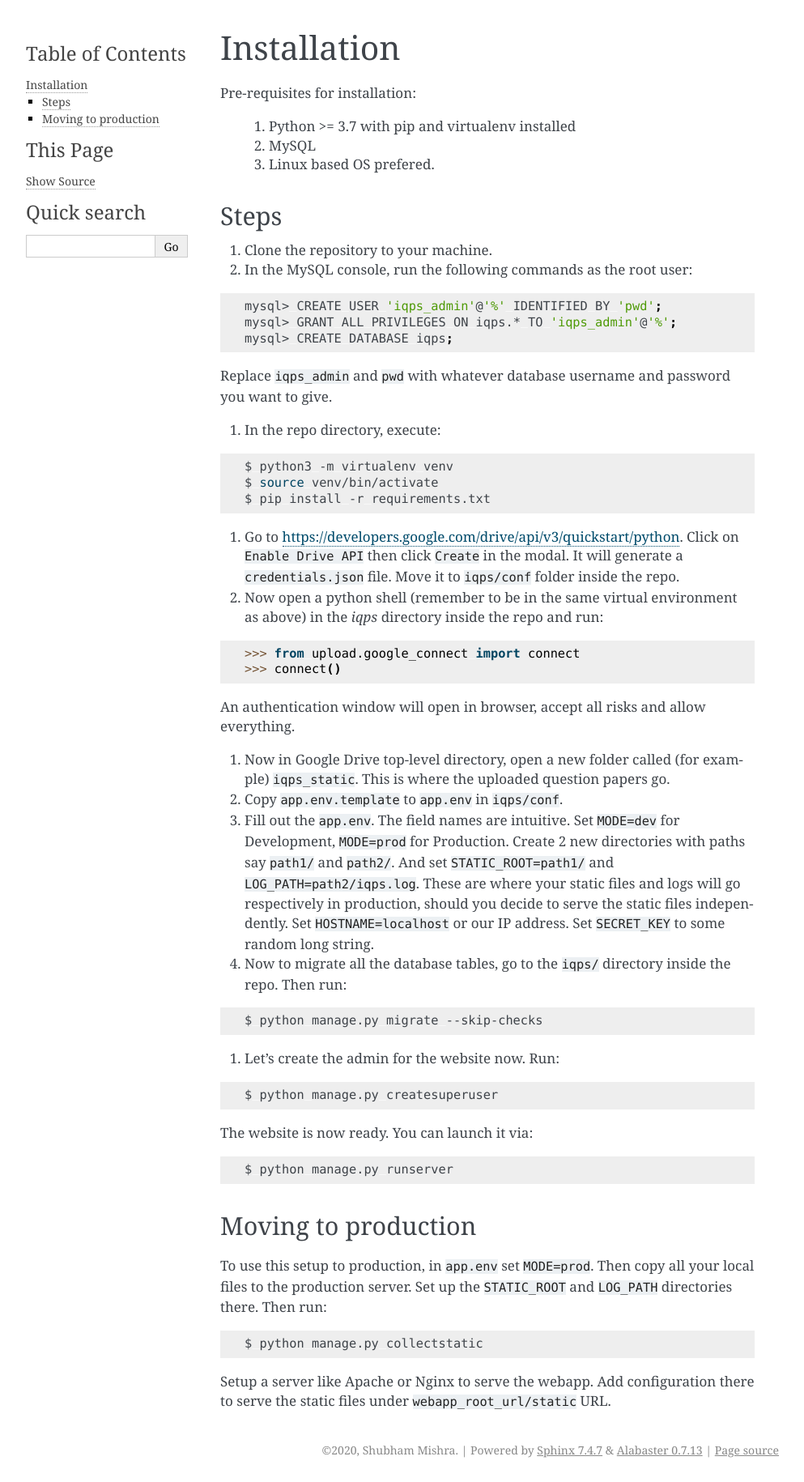
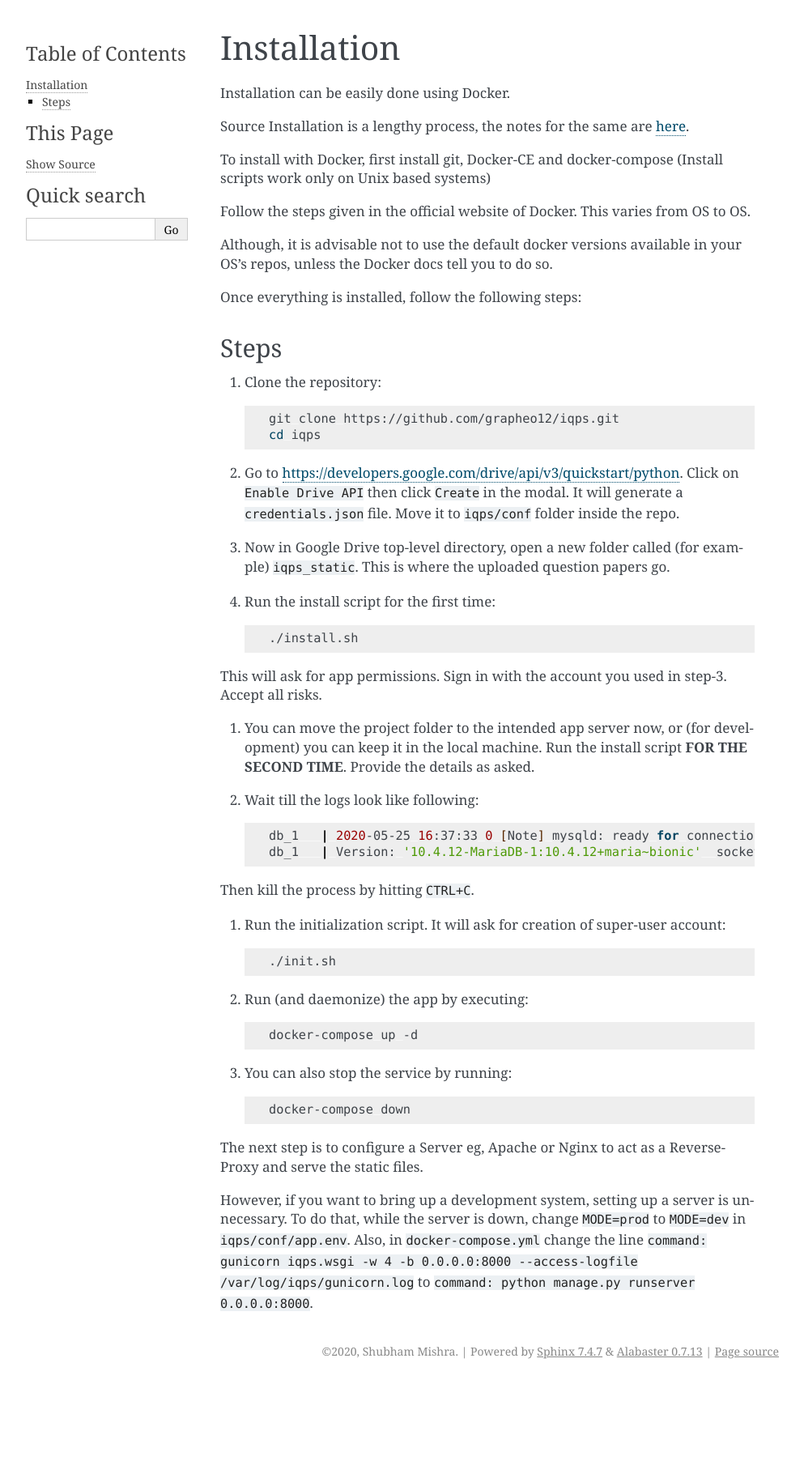
Before and after one commit to grapheo12/iqps, a Sphinx documentation site: the page built from docs/source/Installation.rst, in a window 1280 px wide. Shown: the whole page at 81% size, without its empty margins (148-1141 px from the left). Built offline with Sphinx 7.4.7, drawn with Linux system fonts in a browser that asks for light colours; after the commit the page ends 1708 px from its top, so only the background shows below that.

Commit message:
Added docker install docs

```diff
--- a/docs/source/Installation.rst
+++ b/docs/source/Installation.rst
@@ -1,93 +1,75 @@
 Installation
 ############
 
-Pre-requisites for installation:
+Installation can be easily done using Docker.
 
-    1. Python >= 3.7 with pip and virtualenv installed
-    #. MySQL
-    #. Linux based OS prefered.
+Source Installation is a lengthy process, the notes for the same are `here <SourceInstall.html>`_.
+
+To install with Docker, first install git, Docker-CE and docker-compose (Install scripts work only on Unix based systems)
+
+Follow the steps given in the official website of Docker. This varies from OS to OS.
+
+Although, it is advisable not to use the default docker versions available in your OS's repos,
+unless the Docker docs tell you to do so.
+
+Once everything is installed, follow the following steps:
 
 Steps
 =====
 
-1. Clone the repository to your machine.
+1. Clone the repository:
 
-#. In the MySQL console, run the following commands as the root user:
+   .. code-block:: bash
 
-.. code-block:: bash
-
-    mysql> CREATE USER 'iqps_admin'@'%' IDENTIFIED BY 'pwd';
-    mysql> GRANT ALL PRIVILEGES ON iqps.* TO 'iqps_admin'@'%';
-    mysql> CREATE DATABASE iqps;
-
-
-Replace ``iqps_admin`` and ``pwd`` with whatever database username and password you want to give.
-
-#. In the repo directory, execute:
-
-.. code-block:: bash
-
-    $ python3 -m virtualenv venv
-    $ source venv/bin/activate
-    $ pip install -r requirements.txt
-
+    git clone https://github.com/grapheo12/iqps.git
+    cd iqps
 
 #. Go to https://developers.google.com/drive/api/v3/quickstart/python. Click on ``Enable Drive API`` then click ``Create`` in the modal.
    It will generate a ``credentials.json`` file. Move it to ``iqps/conf`` folder inside the repo.
 
-#. Now open a python shell (remember to be in the same virtual environment as above) in the `iqps` directory inside the repo and run:
-
-.. code-block:: python
-
-    >>> from upload.google_connect import connect
-    >>> connect()
-
-
-An authentication window will open in browser, accept all risks and allow everything.
-
 #. Now in Google Drive top-level directory, open a new folder called (for example) ``iqps_static``. This is where the uploaded question papers go.
 
-#. Copy ``app.env.template`` to ``app.env`` in ``iqps/conf``.
+#. Run the install script for the first time:
 
-#. Fill out the ``app.env``. The field names are intuitive. Set ``MODE=dev`` for Development, ``MODE=prod`` for Production.
-   Create 2 new directories with paths say ``path1/`` and ``path2/``. And set ``STATIC_ROOT=path1/`` and ``LOG_PATH=path2/iqps.log``.
-   These are where your static files and logs will go respectively in production, should you decide to serve the static files independently.
-   Set ``HOSTNAME=localhost`` or our IP address. Set ``SECRET_KEY`` to some random long string.
+   .. code-block:: bash
 
-#. Now to migrate all the database tables, go to the ``iqps/`` directory inside the repo. Then run:
+    ./install.sh
 
-.. code-block:: bash
+This will ask for app permissions. Sign in with the account you used in step-3. Accept all risks.
 
-    $ python manage.py migrate --skip-checks
+#. You can move the project folder to the intended app server now, or (for development) you can keep it in the local machine.
+   Run the install script **FOR THE SECOND TIME**. Provide the details as asked.
 
+#. Wait till the logs look like following:
 
-#. Let's create the admin for the website now. Run:
+   .. code-block:: bash
 
-.. code-block:: bash
+    db_1   | 2020-05-25 16:37:33 0 [Note] mysqld: ready for connections.
+    db_1   | Version: '10.4.12-MariaDB-1:10.4.12+maria~bionic'  socket: '/var/run/mysqld/mysqld.sock'  port: 3306  mariadb.org binary distribution
 
-    $ python manage.py createsuperuser
+Then kill the process by hitting ``CTRL+C``.
 
+#. Run the initialization script. It will ask for creation of super-user account:
 
-The website is now ready. You can launch it via:
+   .. code-block:: bash
 
-.. code-block:: bash
+    ./init.sh
 
-    $ python manage.py runserver
+#. Run (and daemonize) the app by executing:
 
+   .. code-block:: bash
 
+    docker-compose up -d
 
-Moving to production
-====================
+#. You can also stop the service by running:
 
-To use this setup to production, in ``app.env`` set ``MODE=prod``.
-Then copy all your local files to the production server.
-Set up the ``STATIC_ROOT`` and ``LOG_PATH`` directories there.
-Then run:
+   .. code-block:: bash
 
-.. code-block:: bash
+    docker-compose down
 
-    $ python manage.py collectstatic
+The next step is to configure a Server eg, Apache or Nginx to act as a Reverse-Proxy and serve the static files.
 
-
-Setup a server like Apache or Nginx to serve the webapp.
-Add configuration there to serve the static files under ``webapp_root_url/static`` URL.
+However, if you want to bring up a development system, setting up a server is unnecessary.
+To do that, while the server is down, change ``MODE=prod`` to ``MODE=dev`` in ``iqps/conf/app.env``.
+Also, in ``docker-compose.yml`` change the line ``command: gunicorn iqps.wsgi -w 4 -b 0.0.0.0:8000 --access-logfile /var/log/iqps/gunicorn.log``
+to ``command: python manage.py runserver 0.0.0.0:8000``.
--- a/docs/source/index.rst
+++ b/docs/source/index.rst
@@ -11,6 +11,7 @@ Welcome to IQPS's documentation!
    :caption: Contents:
 
    Installation
+   SourceInstall
    Usage
    AdminRoles
    DevDoc
```
Also changed, not shown: docs/source/SourceInstall.rst (added, +93 -0 lines), 16 other files.
